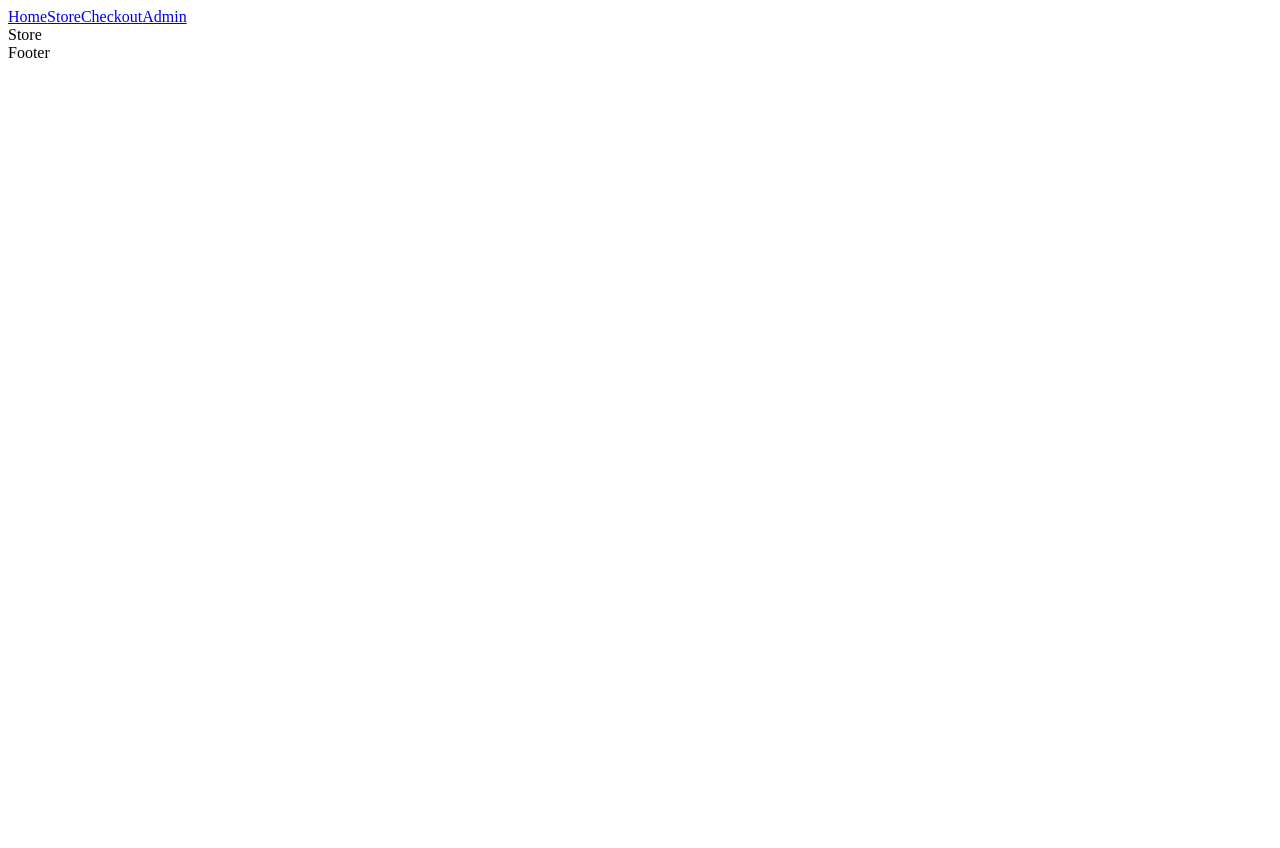
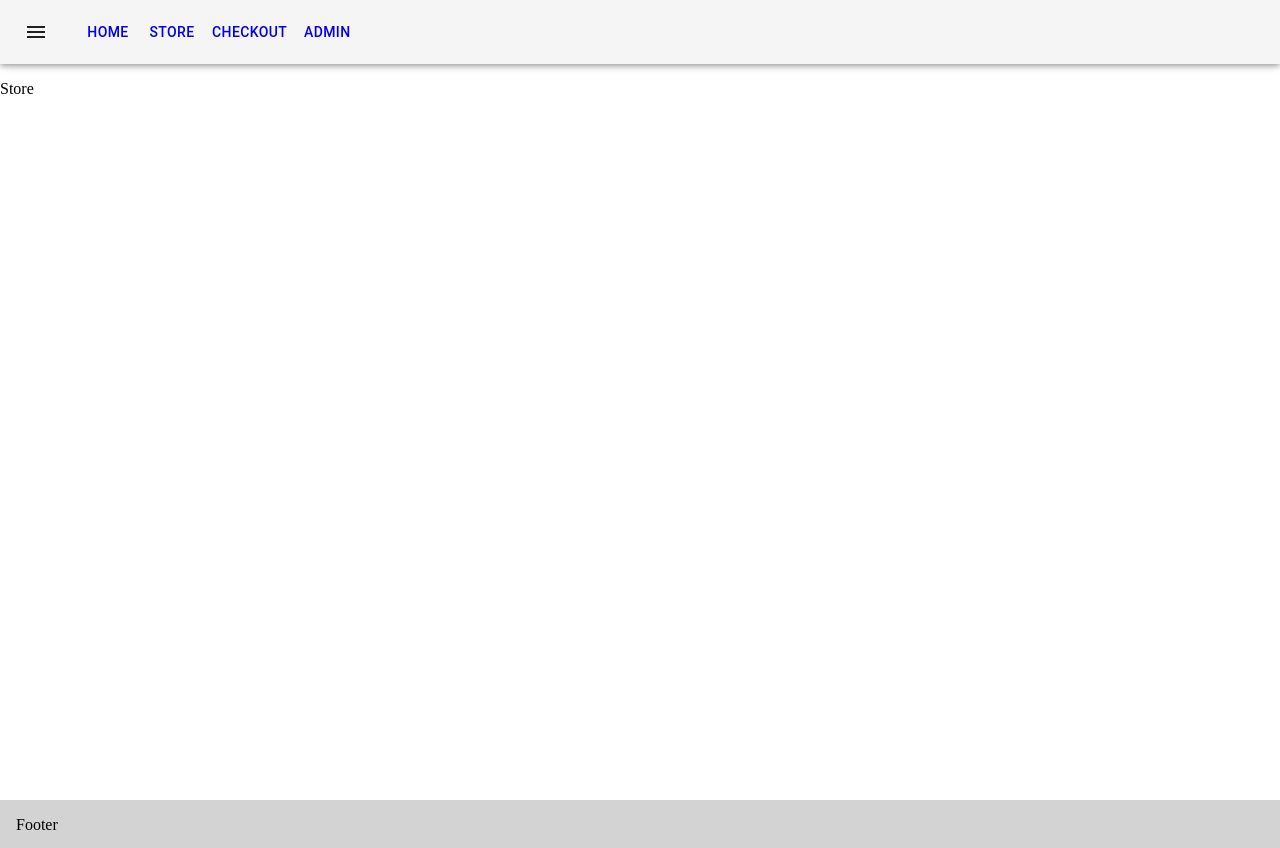
Before and after one commit to Zaai90/Webbshop-med-React, a React (Vite) app: page /store in a window 1280 px wide. Before the commit the page ends 800 px from the top, so only its background shows below. Built offline with nearby package versions, Linux system fonts and the light colour scheme.

Commit message:
Basic design done

```diff
--- a/src/App.tsx
+++ b/src/App.tsx
@@ -1,14 +1,16 @@
-import { Route, Routes } from "react-router-dom"
-import Layout from "./Layout"
-import Admin from "./pages/Admin"
-import Checkout from "./pages/Checkout"
-import Home from "./pages/Home"
-import Product from "./pages/Product"
-import Store from "./pages/Store"
+import { Route, Routes } from "react-router-dom";
+import GlobalStyle from "./globalStyles";
+import Layout from "./Layout";
+import Admin from "./pages/Admin";
+import Checkout from "./pages/Checkout";
+import Home from "./pages/Home";
+import Product from "./pages/Product";
+import Store from "./pages/Store";
 
 function App() {
-
   return (
+    <>
+      <GlobalStyle />
       <Routes>
         <Route path="/" element={<Layout />}>
           <Route index element={<Home />} />
@@ -18,7 +20,8 @@ function App() {
           <Route path="admin" element={<Admin />} />
         </Route>
       </Routes>
-  )
+    </>
+  );
 }
 
-export default App
+export default App;
--- a/src/components/AppBar.tsx
+++ b/src/components/AppBar.tsx
@@ -1,16 +1,31 @@
-import { NavLink } from 'react-router-dom'
+import MenuIcon from "@mui/icons-material/Menu";
+import { AppBar as MUIAppBar, Button, IconButton, Toolbar } from "@mui/material";
+import { NavLink } from "react-router-dom";
 
 const AppBar = () => {
   return (
-    <header>
-    <nav>
-        <NavLink to="">Home</NavLink>
-        <NavLink to="store">Store</NavLink>
-        <NavLink to="checkout">Checkout</NavLink>
-        <NavLink to="admin">Admin</NavLink>
-    </nav>
-    </header>
-  )
-}
+    <>
+      <MUIAppBar color="default" position="fixed">
+        <Toolbar>
+          <IconButton size="large" edge="start" color="inherit" aria-label="menu" sx={{ mr: 2 }}>
+            <MenuIcon />
+          </IconButton>
+          <NavLink to="">
+            <Button color="inherit">Home</Button>
+          </NavLink>
+          <NavLink to="store">
+            <Button color="inherit">Store</Button>
+          </NavLink>
+          <NavLink to="checkout">
+            <Button color="inherit">Checkout</Button>
+          </NavLink>
+          <NavLink to="admin">
+            <Button color="inherit">Admin</Button>
+          </NavLink>
+        </Toolbar>
+      </MUIAppBar>
+    </>
+  );
+};
 
-export default AppBar
+export default AppBar;
--- a/src/components/Footer.tsx
+++ b/src/components/Footer.tsx
@@ -1,9 +1,13 @@
-import React from 'react'
+import styled from "styled-components";
+
+const FooterStyled = styled.footer`
+  height: 3rem;
+  padding: 1rem;
+  background-color: lightgray;
+`;
 
 const Footer = () => {
-  return (
-    <div>Footer</div>
-  )
-}
+  return <FooterStyled>Footer</FooterStyled>;
+};
 
-export default Footer
+export default Footer;
--- a/src/components/MainContent.tsx
+++ b/src/components/MainContent.tsx
@@ -1,11 +1,17 @@
-import React from 'react'
+import { ReactNode } from "react";
+import styled from "styled-components";
 
-const MainContent = () => {
-  return (
-    <main>
-        Main Content goes here
-    </main>
-  )
+const MainStyled = styled.main`
+  margin-top: 5rem;
+  min-height: calc(100vh - 5rem);
+`;
+
+interface Props {
+  children: ReactNode;
 }
 
-export default MainContent
+const MainContent = ({ children }: Props) => {
+  return <MainStyled>{children}</MainStyled>;
+};
+
+export default MainContent;
--- a/src/pages/Admin.tsx
+++ b/src/pages/Admin.tsx
@@ -1,9 +1,11 @@
-import React from 'react'
+import MainContent from "../components/MainContent";
 
 const Admin = () => {
   return (
-    <div>Admin</div>
-  )
-}
+    <MainContent>
+      <div>Admin</div>
+    </MainContent>
+  );
+};
 
-export default Admin
+export default Admin;
--- a/src/pages/Checkout.tsx
+++ b/src/pages/Checkout.tsx
@@ -1,9 +1,11 @@
-import React from 'react'
+import MainContent from "../components/MainContent";
 
 const Checkout = () => {
   return (
-    <div>Checkout</div>
-  )
-}
+    <MainContent>
+      <div>Checkout</div>
+    </MainContent>
+  );
+};
 
-export default Checkout
+export default Checkout;
--- a/src/pages/Home.tsx
+++ b/src/pages/Home.tsx
@@ -1,9 +1,11 @@
-import React from 'react'
+import MainContent from "../components/MainContent";
 
 const Home = () => {
   return (
-    <div>Home</div>
-  )
-}
+    <MainContent>
+      <div>Home</div>
+    </MainContent>
+  );
+};
 
-export default Home
+export default Home;
--- a/src/pages/Product.tsx
+++ b/src/pages/Product.tsx
@@ -1,9 +1,5 @@
-import React from 'react'
+const Product = () => {
+  return <div>Product</div>;
+};
 
-const Product = () => {
-  return (
-    <div>Product</div>
-  )
-}
-
-export default Product
+export default Product;
--- a/src/pages/Store.tsx
+++ b/src/pages/Store.tsx
@@ -1,9 +1,11 @@
-import React from 'react'
+import MainContent from "../components/MainContent";
 
 const Store = () => {
   return (
-    <div>Store</div>
-  )
-}
+    <MainContent>
+      <div>Store</div>
+    </MainContent>
+  );
+};
 
-export default Store
+export default Store;
```
Lines whose indentation alone changed are shown as unchanged.
